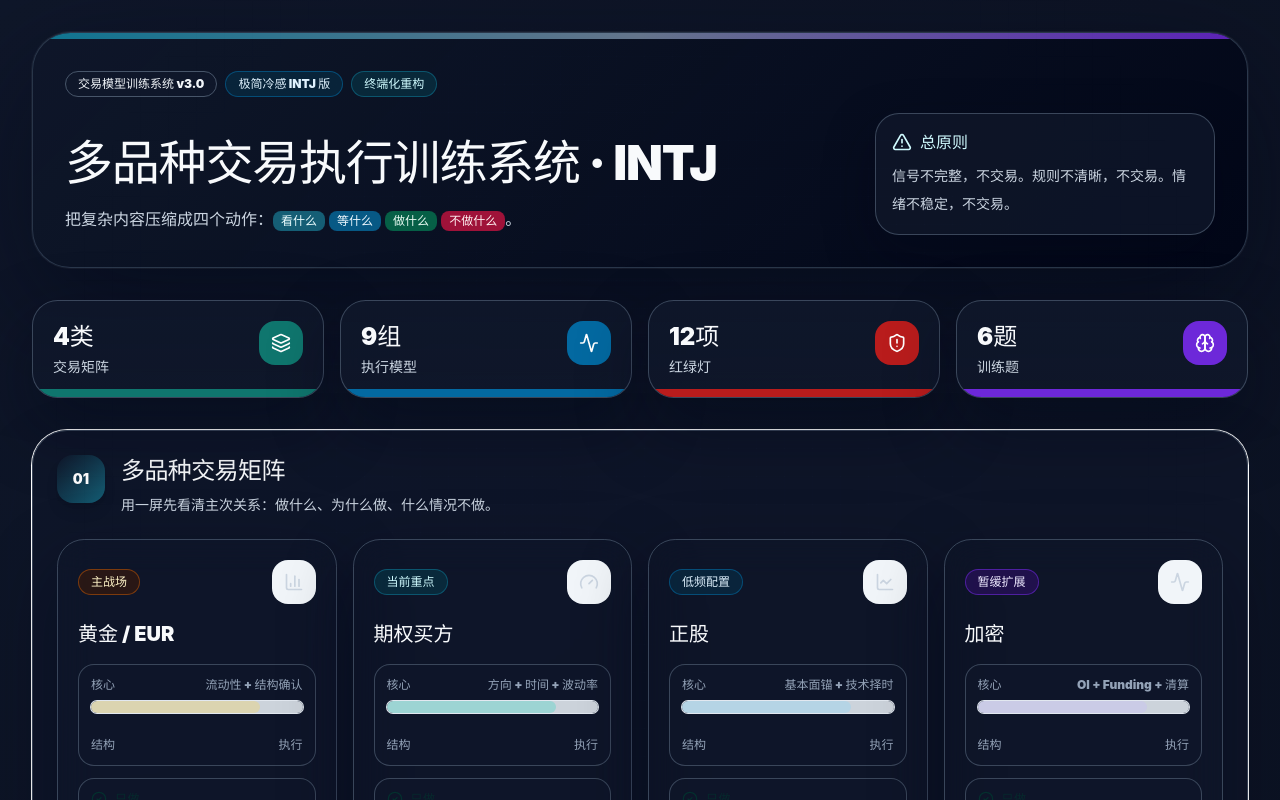
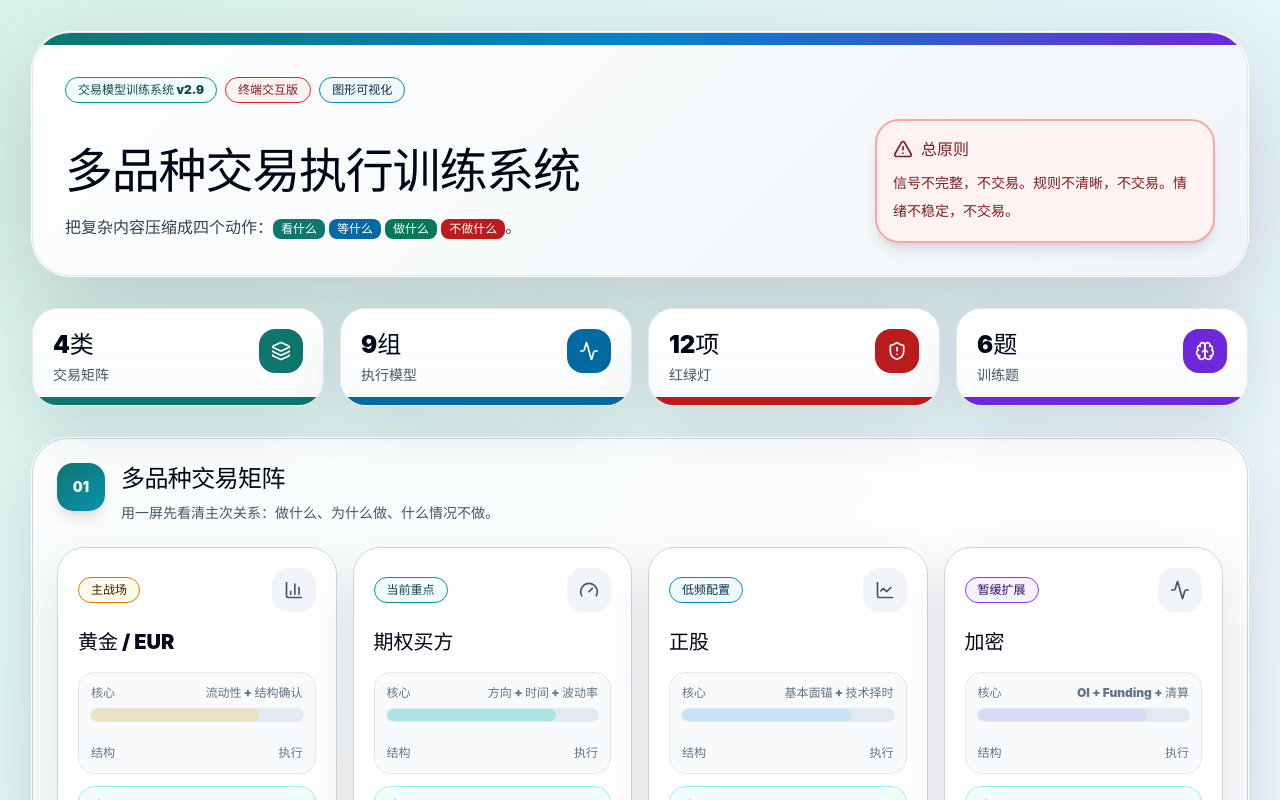
Before and after one commit to TPCapital/ModelTrade-, a React (Vite) app: page / in a window 1280 px wide. Shown: the top 800 px of the page. Built offline with nearby package versions, Linux system fonts and the light colour scheme.

Commit message:
Add files via upload

```diff
--- a/src/App.jsx
+++ b/src/App.jsx
@@ -26,16 +26,16 @@ function cn(...classes) {
 }
 
 function Card({ children, className = "" }) {
-  return <div className={cn("border border-slate-700/80 bg-slate-900/88 backdrop-blur-xl shadow-[0_28px_70px_rgba(2,6,23,0.42)]", className)}>{children}</div>;
+  return <div className={cn("border border-slate-200/90 bg-white/95 backdrop-blur-md shadow-[0_22px_55px_rgba(15,23,42,0.10)]", className)}>{children}</div>;
 }
 
 function Button({ children, className = "", variant = "default", type = "button", ...props }) {
   const base =
     "inline-flex items-center justify-center rounded-xl px-4 py-2 text-sm font-black transition focus:outline-none focus:ring-4";
   const variants = {
-    default: "bg-cyan-700 text-white hover:bg-cyan-600 focus:ring-cyan-900/30",
-    ghost: "bg-slate-900 text-slate-200 hover:bg-slate-800 focus:ring-cyan-900/30 border border-slate-700",
-    danger: "bg-rose-700 text-white hover:bg-rose-600 focus:ring-rose-900/30",
+    default: "bg-teal-700 text-white hover:bg-teal-800 focus:ring-teal-200",
+    ghost: "bg-white text-slate-700 hover:bg-slate-50 focus:ring-teal-100 border border-slate-300",
+    danger: "bg-red-700 text-white hover:bg-red-800 focus:ring-red-200",
   };
   return (
     <button type={type} className={cn(base, variants[variant] || variants.default, className)} {...props}>
@@ -46,38 +46,38 @@ function Button({ children, className = "", variant = "default", type = "button"
 
 function Badge({ children, tone = "teal" }) {
   const toneMap = {
-    teal: "border-cyan-700/60 bg-cyan-950/70 text-cyan-100",
-    red: "border-rose-700/60 bg-rose-950/60 text-rose-100",
-    amber: "border-amber-700/60 bg-amber-950/50 text-amber-100",
-    blue: "border-sky-700/60 bg-sky-950/60 text-sky-100",
-    violet: "border-violet-700/60 bg-violet-950/60 text-violet-100",
-    slate: "border-slate-600 bg-slate-900 text-slate-100",
-    green: "border-emerald-700/60 bg-emerald-950/60 text-emerald-100",
+    teal: "border-teal-600 bg-teal-50 text-teal-900",
+    red: "border-red-600 bg-red-50 text-red-900",
+    amber: "border-amber-600 bg-amber-50 text-amber-950",
+    blue: "border-sky-600 bg-sky-50 text-sky-950",
+    violet: "border-violet-600 bg-violet-50 text-violet-950",
+    slate: "border-slate-500 bg-slate-50 text-slate-800",
+    green: "border-emerald-600 bg-emerald-50 text-emerald-950",
   };
   return <span className={cn("rounded-full border px-3 py-1 text-xs font-black", toneMap[tone])}>{children}</span>;
 }
 
 function KeyWord({ children, tone = "teal" }) {
   const toneMap = {
-    teal: "bg-cyan-800 text-cyan-50",
-    red: "bg-rose-800 text-rose-50",
-    amber: "bg-amber-700 text-amber-50",
-    blue: "bg-sky-800 text-sky-50",
-    violet: "bg-violet-800 text-violet-50",
-    slate: "bg-slate-700 text-slate-50",
-    green: "bg-emerald-800 text-emerald-50",
+    teal: "bg-teal-700 text-white",
+    red: "bg-red-700 text-white",
+    amber: "bg-amber-600 text-white",
+    blue: "bg-sky-700 text-white",
+    violet: "bg-violet-700 text-white",
+    slate: "bg-slate-800 text-white",
+    green: "bg-emerald-700 text-white",
   };
   return <span className={cn("inline-flex rounded-lg px-2 py-0.5 text-xs font-black", toneMap[tone])}>{children}</span>;
 }
 
 function SectionHeader({ number, title, desc, tone = "teal" }) {
   const toneMap = {
-    teal: "from-slate-900 to-cyan-800",
-    blue: "from-slate-900 to-sky-800",
-    red: "from-slate-900 to-rose-800",
-    amber: "from-slate-900 to-amber-800",
-    violet: "from-slate-900 to-violet-800",
-    slate: "from-slate-900 to-slate-700",
+    teal: "from-teal-700 to-cyan-600",
+    blue: "from-sky-700 to-blue-600",
+    red: "from-red-700 to-rose-600",
+    amber: "from-amber-700 to-orange-600",
+    violet: "from-violet-700 to-fuchsia-600",
+    slate: "from-slate-800 to-slate-600",
   };
   return (
     <div className="mb-5 flex items-start gap-4">
@@ -126,15 +126,15 @@ function FlowCard({ title, badge, tone = "teal", items = [] }) {
         className={cn(
           "h-2",
           tone === "teal"
-            ? "bg-cyan-800"
+            ? "bg-teal-700"
             : tone === "blue"
-              ? "bg-slate-700"
+              ? "bg-sky-700"
               : tone === "amber"
                 ? "bg-amber-600"
                 : tone === "red"
-                  ? "bg-rose-800"
+                  ? "bg-red-700"
                   : tone === "violet"
-                    ? "bg-violet-800"
+                    ? "bg-violet-700"
                     : tone === "green"
                       ? "bg-emerald-700"
                       : "bg-slate-700"
@@ -617,11 +617,11 @@ function MacroRadarBoard() {
 
 function VisualDecision({ title, tone = "teal", items }) {
   const headClass = {
-    teal: "bg-cyan-800 text-cyan-50",
-    amber: "bg-amber-700 text-amber-50",
-    blue: "bg-sky-800 text-sky-50",
-    violet: "bg-violet-800 text-violet-50",
-    red: "bg-rose-800 text-rose-50",
+    teal: "bg-teal-700 text-white",
+    amber: "bg-amber-600 text-white",
+    blue: "bg-sky-700 text-white",
+    violet: "bg-violet-700 text-white",
+    red: "bg-red-700 text-white",
   }[tone];
   return (
     <Card className="overflow-hidden rounded-[1.7rem] border-slate-300 shadow-[0_20px_55px_rgba(15,23,42,0.10)]">
@@ -1120,28 +1120,28 @@ export default function TradingModelTrainingSystem() {
   );
 
   return (
-    <div className="intj-theme min-h-screen bg-[radial-gradient(circle_at_top_left,#0f172a_0,#0b1120_28%,#111827_68%,#020617_100%)] text-slate-100">
+    <div className="min-h-screen bg-[radial-gradient(circle_at_top_left,#d7f3e8_0,#edf5ff_20%,#f3f7fb_52%,#e8eef7_100%)] text-slate-900">
       <div className="mx-auto max-w-7xl px-4 py-8 md:px-8">
-        <motion.header initial={{ opacity: 0, y: 18 }} animate={{ opacity: 1, y: 0 }} className="mb-8 overflow-hidden rounded-[2.4rem] border border-slate-700/80 bg-[linear-gradient(135deg,rgba(15,23,42,0.96),rgba(2,6,23,0.94))] shadow-[0_40px_120px_rgba(2,6,23,0.52)] ring-1 ring-white/5">
-          <div className="h-1.5 bg-gradient-to-r from-cyan-700 via-slate-500 to-violet-800" />
+        <motion.header initial={{ opacity: 0, y: 18 }} animate={{ opacity: 1, y: 0 }} className="mb-8 overflow-hidden rounded-[2.4rem] border border-slate-200 bg-[linear-gradient(135deg,rgba(255,255,255,0.97),rgba(241,245,249,0.94))] shadow-[0_35px_100px_rgba(15,23,42,0.18)] ring-1 ring-white">
+          <div className="h-3 bg-gradient-to-r from-teal-700 via-sky-600 to-violet-700" />
           <div className="p-6 md:p-8">
-            <div className="mb-4 flex flex-wrap gap-2"><Badge tone="slate">交易模型训练系统 v3.0</Badge><Badge tone="blue">极简冷感 INTJ 版</Badge><Badge tone="teal">终端化重构</Badge></div>
+            <div className="mb-4 flex flex-wrap gap-2"><Badge tone="teal">交易模型训练系统 v2.9</Badge><Badge tone="red">终端交互版</Badge><Badge tone="blue">图形可视化</Badge></div>
             <div className="grid gap-6 lg:grid-cols-[1fr_340px] lg:items-end">
               <div>
-                <h1 className="text-3xl font-black tracking-tight text-slate-950 md:text-5xl">多品种交易执行训练系统 · INTJ</h1>
-                <p className="mt-4 max-w-4xl text-base font-semibold leading-8 text-slate-300">
+                <h1 className="text-3xl font-black tracking-tight text-slate-950 md:text-5xl">多品种交易执行训练系统</h1>
+                <p className="mt-4 max-w-4xl text-base font-semibold leading-8 text-slate-700">
                   把复杂内容压缩成四个动作：<KeyWord>看什么</KeyWord> <KeyWord tone="blue">等什么</KeyWord> <KeyWord tone="green">做什么</KeyWord> <KeyWord tone="red">不做什么</KeyWord>。
                 </p>
               </div>
-              <div className="rounded-[1.5rem] border border-slate-700 bg-slate-900/80 p-4 shadow-[0_20px_50px_rgba(2,6,23,0.35)]">
-                <div className="flex items-center gap-2 text-cyan-100"><AlertTriangle className="h-5 w-5" /><span className="font-black">总原则</span></div>
-                <p className="mt-2 text-sm font-bold leading-7 text-slate-300">信号不完整，不交易。规则不清晰，不交易。情绪不稳定，不交易。</p>
+              <div className="rounded-[1.5rem] border-2 border-red-300 bg-red-50 p-4 shadow-lg">
+                <div className="flex items-center gap-2 text-red-900"><AlertTriangle className="h-5 w-5" /><span className="font-black">总原则</span></div>
+                <p className="mt-2 text-sm font-bold leading-7 text-red-900">信号不完整，不交易。规则不清晰，不交易。情绪不稳定，不交易。</p>
               </div>
             </div>
           </div>
         </motion.header>
 
-        <div className="mb-8 grid gap-4 md:grid-cols-4">{stats.map((s) => { const Icon = s.icon; return <Card key={s.label} className="relative overflow-hidden rounded-[1.6rem] border-slate-200 bg-[linear-gradient(180deg,rgba(15,23,42,0.96),rgba(15,23,42,0.88))] p-5 shadow-[0_24px_60px_rgba(2,6,23,0.36)]"><div className="flex items-start justify-between"><div><div className="text-2xl font-black text-slate-950">{s.value}</div><div className="mt-1 text-sm font-black text-slate-600">{s.label}</div></div><div className={cn("rounded-2xl p-3 text-white", s.tone)}><Icon className="h-5 w-5" /></div></div><div className={cn("absolute bottom-0 left-0 h-2 w-full", s.tone)} /></Card>; })}</div>
+        <div className="mb-8 grid gap-4 md:grid-cols-4">{stats.map((s) => { const Icon = s.icon; return <Card key={s.label} className="relative overflow-hidden rounded-[1.6rem] border-slate-200 bg-[linear-gradient(180deg,rgba(255,255,255,0.98),rgba(248,250,252,0.96))] p-5 shadow-[0_20px_50px_rgba(15,23,42,0.12)]"><div className="flex items-start justify-between"><div><div className="text-2xl font-black text-slate-950">{s.value}</div><div className="mt-1 text-sm font-black text-slate-600">{s.label}</div></div><div className={cn("rounded-2xl p-3 text-white", s.tone)}><Icon className="h-5 w-5" /></div></div><div className={cn("absolute bottom-0 left-0 h-2 w-full", s.tone)} /></Card>; })}</div>
 
         <TradingMatrix />
         <GoldEurSystem />
--- a/src/index.css
+++ b/src/index.css
@@ -3,99 +3,39 @@
 @tailwind utilities;
 
 :root {
-  color-scheme: dark;
+  color-scheme: light;
   font-synthesis: none;
   text-rendering: optimizeLegibility;
   -webkit-font-smoothing: antialiased;
   -moz-osx-font-smoothing: grayscale;
 }
 
-* { box-sizing: border-box; }
-html, body, #root { min-height: 100%; }
-html { background: #020617; }
+* {
+  box-sizing: border-box;
+}
+
+html {
+  background: #EEF4F7;
+}
+
 body {
   margin: 0;
   min-width: 320px;
   min-height: 100vh;
-  background:
-    radial-gradient(circle at top left, rgba(14,165,233,0.08), transparent 24%),
-    radial-gradient(circle at top right, rgba(148,163,184,0.08), transparent 18%),
-    linear-gradient(160deg, #0f172a 0%, #0b1120 38%, #020617 100%);
-  color: #e2e8f0;
-}
-button { font: inherit; }
-::selection { background: rgba(14, 165, 233, 0.28); }
-
-.intj-theme { position: relative; }
-.intj-theme::before {
-  content: "";
-  position: fixed;
-  inset: 0;
-  pointer-events: none;
-  background-image:
-    linear-gradient(rgba(148,163,184,0.05) 1px, transparent 1px),
-    linear-gradient(90deg, rgba(148,163,184,0.05) 1px, transparent 1px);
-  background-size: 28px 28px;
-  mask-image: radial-gradient(circle at center, black 45%, transparent 95%);
-  opacity: 0.22;
+  background: #EEF4F7;
 }
 
-.intj-theme .text-slate-950,
-.intj-theme .text-slate-900,
-.intj-theme .text-slate-800 { color: #f8fafc !important; }
-.intj-theme .text-slate-700,
-.intj-theme .text-slate-600 { color: #cbd5e1 !important; }
-.intj-theme .text-slate-500 { color: #94a3b8 !important; }
-
-.intj-theme .bg-white,
-.intj-theme .bg-white\/95,
-.intj-theme .bg-white\/90,
-.intj-theme .bg-white\/85,
-.intj-theme .bg-white\/80,
-.intj-theme .bg-white\/70,
-.intj-theme .bg-slate-50,
-.intj-theme .bg-slate-50\/80,
-.intj-theme .bg-slate-50\/90,
-.intj-theme .bg-red-50,
-.intj-theme .bg-amber-50,
-.intj-theme .bg-sky-50,
-.intj-theme .bg-teal-50,
-.intj-theme .bg-emerald-50,
-.intj-theme .bg-violet-50,
-.intj-theme .bg-rose-50 {
-  background-color: rgba(15, 23, 42, 0.82) !important;
+button {
+  font: inherit;
 }
 
-.intj-theme .border-slate-200,
-.intj-theme .border-slate-300,
-.intj-theme .border-slate-700,
-.intj-theme .border-red-200,
-.intj-theme .border-red-300,
-.intj-theme .border-amber-200,
-.intj-theme .border-amber-300,
-.intj-theme .border-sky-200,
-.intj-theme .border-teal-200,
-.intj-theme .border-teal-700,
-.intj-theme .border-emerald-200,
-.intj-theme .border-violet-200,
-.intj-theme .border-rose-200 {
-  border-color: rgba(71, 85, 105, 0.78) !important;
+
+::selection {
+  background: rgba(13, 148, 136, 0.18);
 }
 
-.intj-theme .hover\:bg-slate-50:hover { background-color: rgba(30,41,59,0.9) !important; }
-.intj-theme .hover\:bg-slate-800:hover { background-color: rgba(51,65,85,0.95) !important; }
-.intj-theme .hover\:border-teal-500:hover { border-color: rgba(34,211,238,0.6) !important; }
-
-.intj-theme input,
-.intj-theme select {
-  background: rgba(15,23,42,0.92) !important;
-  color: #f8fafc !important;
-  border-color: rgba(71,85,105,0.9) !important;
+@media (prefers-color-scheme: dark) {
+  html, body {
+    background: #EEF4F7;
+  }
 }
-
-.intj-theme .backdrop-blur-md,
-.intj-theme .backdrop-blur-xl { backdrop-filter: blur(18px); }
-
-@media (prefers-color-scheme: dark) {
-  html, body { background: #020617; }
-}
```
Also changed, not shown: 3 other files (tests, documents, lock files or other folders).
